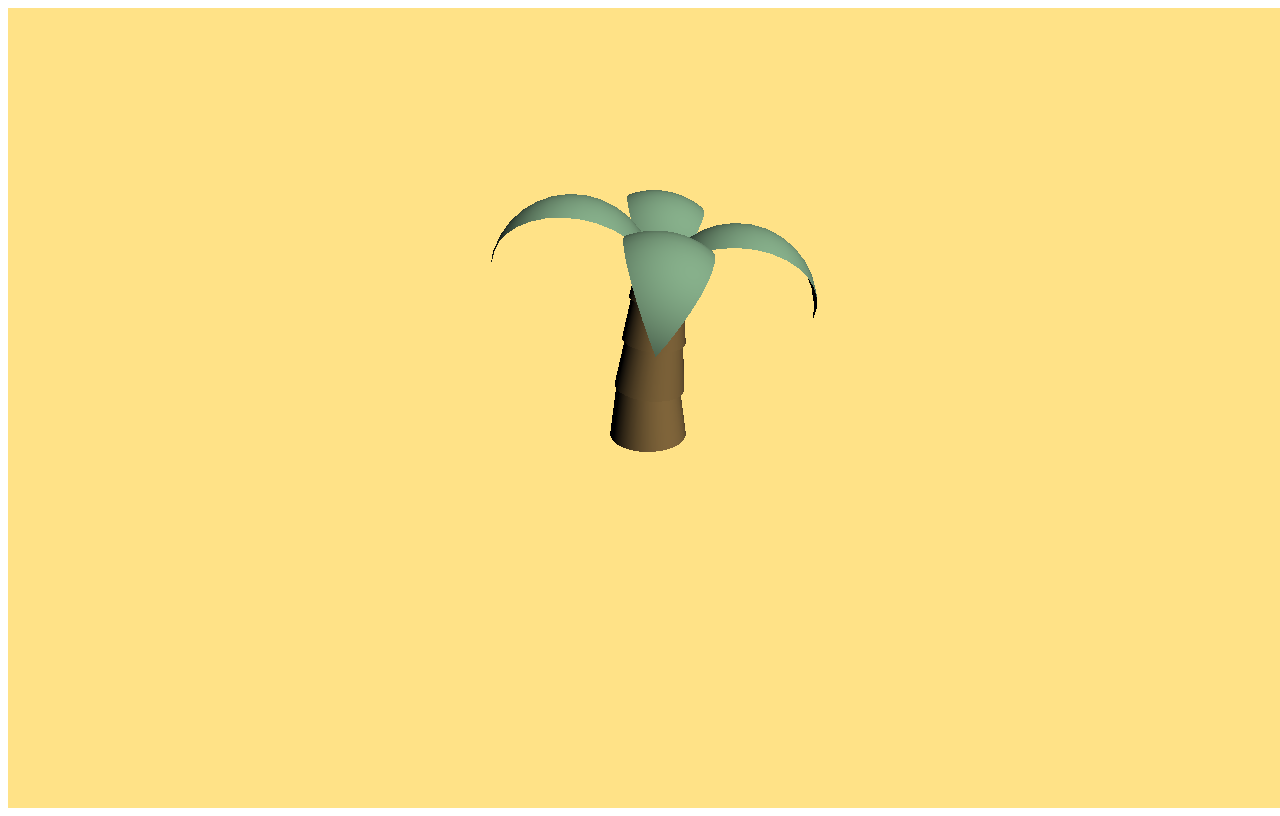
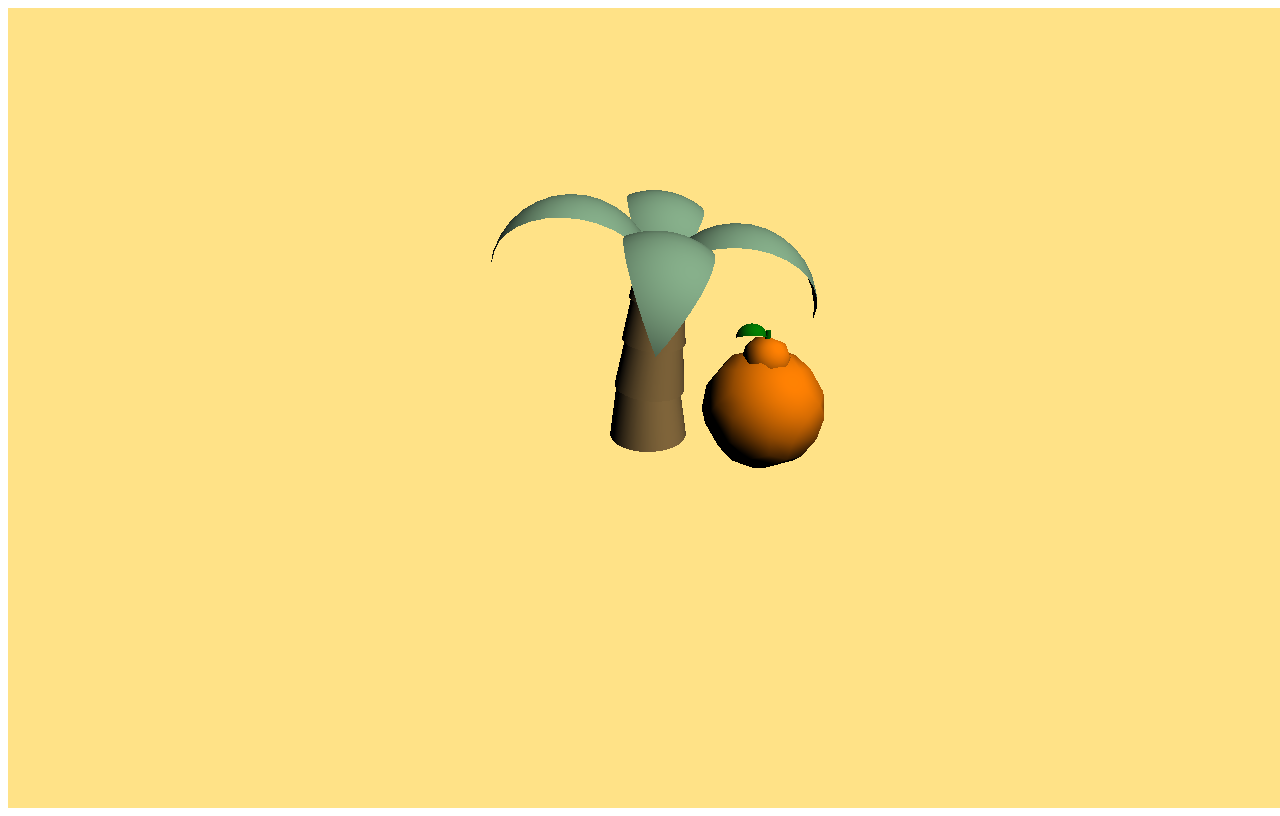
Before and after one commit to LoadWithWater/FirstThreeJS, a plain HTML site: page index.html in a window 1280 px wide. Drawn offline with nearby package versions, Linux system fonts and the light colour scheme; animation ran at ten frames a second.

Commit message:
5: File Division

```diff
--- a/index.html
+++ b/index.html
@@ -39,6 +39,9 @@
     <!-- <script src="./src/js/4-4.OrbitControls.js" type="module"></script> -->
 
     <!-- 4-5.Fruit,Tree -->
-    <script src="./src/js/4-5.Fruit,Tree.js" type="module"></script>
+    <!-- <script src="./src/js/4-5.Fruit,Tree.js" type="module"></script> -->
+
+    <!-- 5.File Division -->
+    <script src="./src/js/5-1.file_division.js" type="module"></script>
 </body>
 </html>
--- /dev/null
+++ b/src/js/5-1.file_division.js
@@ -0,0 +1,60 @@
+import * as THREE from "three";
+import { OrbitControls } from 'three/addons/controls/OrbitControls.js';
+import printTree from "../mesh/tree.js";
+import printTangerine from "../mesh/tangerine.js";
+
+// 장면
+const scene = new THREE.Scene();
+scene.background = new THREE.Color(0xffe287);
+
+const camera = new THREE.PerspectiveCamera(50, window.innerWidth / window.innerHeight, 0.1, 1000);
+camera.position.set(0, 10, 20);
+camera.lookAt(0, 0, 0);
+
+const renderer = new THREE.WebGLRenderer();
+renderer.setSize(window.innerWidth, window.innerHeight);
+document.body.appendChild(renderer.domElement);
+
+const light = new THREE.DirectionalLight(0xffffff);
+light.position.set(2, 4, 3);
+scene.add(light);
+
+
+
+// Mesh 불러오기
+const tree1 = printTree();
+scene.add(tree1);
+
+const tangerine1 = printTangerine();
+tangerine1.position.x = 3;
+tangerine1.scale.set(0.8, 0.8, 0.8);
+scene.add(tangerine1);
+
+// const axes = new THREE.AxesHelper(10);
+// scene.add(axes);
+
+
+
+
+
+// OrbitContorls
+const controls = new OrbitControls(camera, renderer.domElement);
+
+// controls.autoRotate = true;
+controls.autoRotateSpeed = -10;
+
+controls.enableDamping = true;
+
+function animate() {
+  renderer.render(scene, camera);
+  controls.update();
+  requestAnimationFrame(animate);
+}
+animate();
+
+window.addEventListener('resize', () => {
+  camera.aspect = window.innerWidth / window.innerHeight;
+  camera.updateProjectionMatrix(); // 카메라 업데이트
+
+  renderer.setSize(window.innerWidth, window.innerHeight);
+})
--- /dev/null
+++ b/src/mesh/tangerine.js
@@ -0,0 +1,57 @@
+import * as THREE from "three";
+
+export default function printTangerine() {
+    // 한라봉
+    const tangerine = new THREE.Group(); // 한라봉
+
+
+    const trunk = new THREE.Group(); // 한라봉 : 줄기 그룹
+    // 한라봉 : 줄기 전체
+    const bodyMaterial = new THREE.MeshStandardMaterial({
+        color: 0xff7f00,
+        // emissive: 0xffffff,
+        alphaHash: 0.1,
+    });
+    // console.log(bodyMaterial);
+
+    // 한라봉 : 아랫부분
+    const bottomGeometry = new THREE.DodecahedronGeometry(2, 1);
+    const bottom = new THREE.Mesh(bottomGeometry, bodyMaterial);
+    trunk.add(bottom)
+    // scene.add(bottom);
+
+    // 한라봉 : 윗부분
+    const topGeometry = new THREE.TetrahedronGeometry(0.8, 3);
+    const top = new THREE.Mesh(topGeometry, bodyMaterial);
+    // scene.add(top);
+    top.position.y = 1.7;
+    trunk.add(top)
+
+
+    const leaves = new THREE.Group();
+    // 한라봉 : 잎전체
+    const leafMaterial = new THREE.MeshStandardMaterial({
+    color: 0x008000,
+    side: THREE.DoubleSide,
+    });
+
+    // 한라봉 : 잎 - 심지
+    const stemGeometry = new THREE.CylinderGeometry(0.08, 0.1, 0.4);
+    const stem = new THREE.Mesh(stemGeometry, leafMaterial);
+    // scene.add(stem);
+    stem.position.y = 2.5;
+    leaves.add(stem)
+
+    // 한라봉 : 잎
+    const leafGeometry = new THREE.SphereGeometry(0.5, 32, 16, 0, Math.PI / 3);
+    const leaf = new THREE.Mesh(leafGeometry, leafMaterial);
+    // scene.add(leaf);
+    leaf.position.set(-0.5, 2.4, -0.1);
+    leaf.rotation.z = Math.PI / -2;
+    leaves.add(leaf)
+
+    tangerine.add(trunk);
+    tangerine.add(leaves);
+
+    return tangerine
+}
--- /dev/null
+++ b/src/mesh/tree.js
@@ -0,0 +1,76 @@
+import * as THREE from "three";
+
+export default function printTree() {
+    // 나무
+    const tree = new THREE.Group(); // 나무 : trunk 그룹과 leaf 그룹으로 구성
+    const trunk = new THREE.Group(); // 줄기 부분 그룹
+
+    const trunkMaterial = new THREE.MeshStandardMaterial({
+    color: 0xa38049,
+    });
+    const trunkGeometry = new THREE.CylinderGeometry(0.8, 1, 1.5);
+
+    const trunk1 = new THREE.Mesh(trunkGeometry, trunkMaterial);
+    trunk.add(trunk1);
+
+    const trunk2 = new THREE.Mesh(trunkGeometry, trunkMaterial);
+    trunk2.position.set(0.1, 1.3, 0);
+    trunk2.scale.set(0.9, 0.9, 0.9);
+    trunk2.rotation.z = THREE.MathUtils.degToRad(-5);
+    trunk.add(trunk2);
+
+    const trunk3 = new THREE.Mesh(trunkGeometry, trunkMaterial);
+    trunk3.position.set(0.2, 2.5, 0);
+    trunk3.scale.set(0.8, 0.8, 0.8);
+    trunk3.rotation.z = THREE.MathUtils.degToRad(-5);
+    trunk.add(trunk3);
+
+    const trunk4 = new THREE.Mesh(trunkGeometry, trunkMaterial);
+    trunk4.scale.set(0.7, 0.7, 0.7);
+    trunk4.position.set(0.3, 3.5, 0);
+    trunk4.rotation.z = THREE.MathUtils.degToRad(-8);
+    trunk.add(trunk4);
+    tree.add(trunk);
+
+
+    const leaf = new THREE.Group(); // 잎 부분 그룹
+    const leafMaterial = new THREE.MeshStandardMaterial({
+    color: 0x84ad88,
+    side: THREE.DoubleSide,
+    });
+    const leafGeometry = new THREE.SphereGeometry(2, 32, 16, Math.PI / 3, Math.PI / 3);
+
+    const leaf1 = new THREE.Mesh(leafGeometry, leafMaterial);
+    leaf1.rotation.x = Math.PI / -2;
+    leaf1.position.set(0, 3.2, 2);
+    leaf.add(leaf1);
+
+    const leaf2 = new THREE.Mesh(leafGeometry, leafMaterial);
+    leaf2.rotation.x = Math.PI / -2;
+    leaf2.rotation.z = Math.PI / 2;
+    leaf2.position.set(2, 3.2, 0);
+    leaf.add(leaf2);
+
+    const leaf3 = new THREE.Mesh(leafGeometry, leafMaterial);
+    leaf3.rotation.x = Math.PI / -2;
+    leaf3.rotation.z = Math.PI;
+    leaf3.position.set(0, 3.2, -2);
+    leaf.add(leaf3);
+
+    const leaf4 = new THREE.Mesh(leafGeometry, leafMaterial);
+    leaf4.rotation.x = Math.PI / -2;
+    leaf4.rotation.z = Math.PI / -2;
+    leaf4.position.set(-2, 3.2, 0);
+    leaf.add(leaf4);
+    tree.add(leaf);
+
+    leaf.position.x = -0.4;
+    leaf.rotation.z = THREE.MathUtils.degToRad(-10);
+
+    // tree.position.x = 2; // 나무 x축 이동
+    // scene.add(tree); // 나무 화면 추가
+    // const axes = new THREE.AxesHelper(10); // 축 설정
+    // scene.add(axes); // 축 화면 추가
+
+    return tree
+}
```
